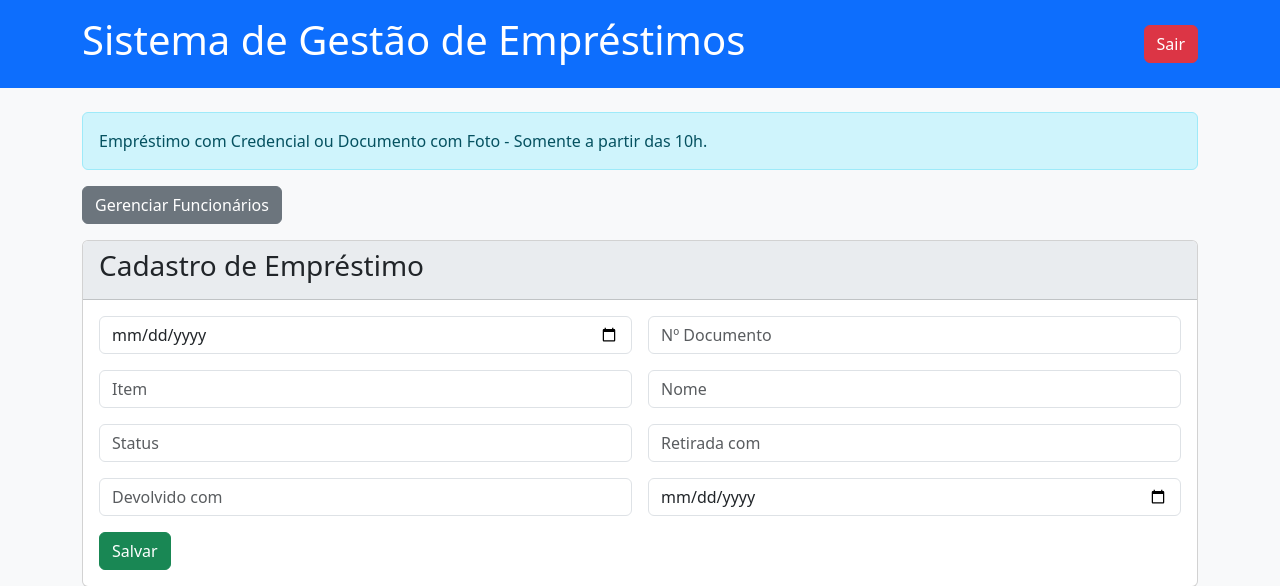
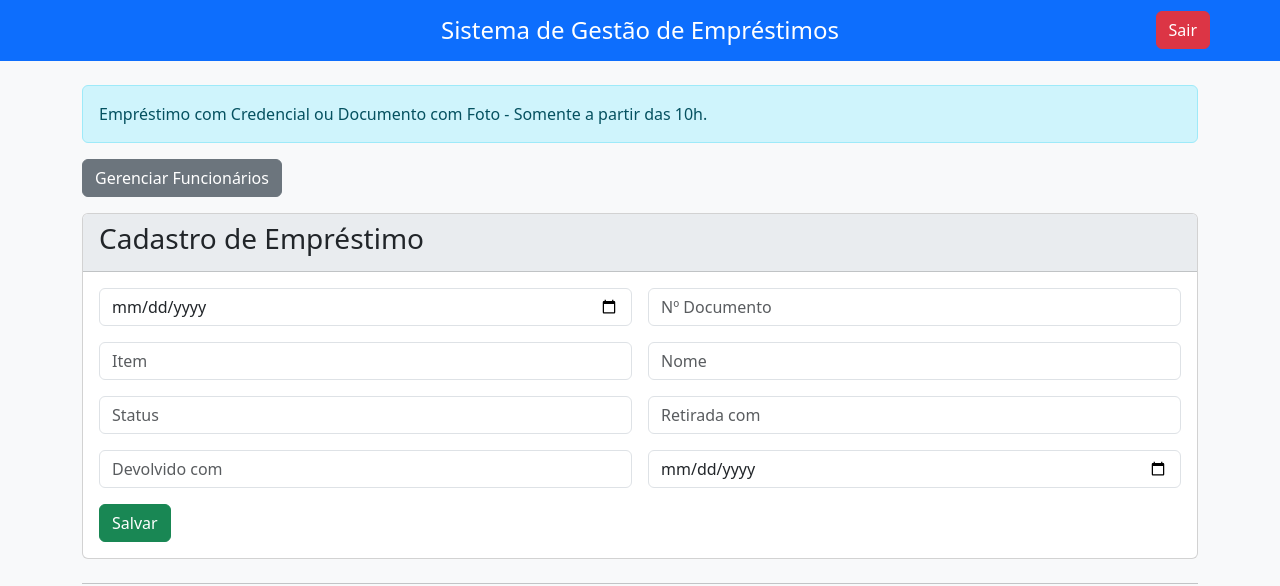
Before and after one commit to AndreyLee/Emprestimo, a PHP site: page / in a window 1280 px wide. Shown: the top 586 px of the page. Run offline with PHP 8.4, Linux system fonts and the light colour scheme; the visitor is signed in with stand-in values (Sample User, id 1); data that the repository does not hold is empty; some libraries are stand-ins or nearby versions.

Commit message:
fix: Centraliza o título no cabeçalho da página principal
Ajusta as classes do Bootstrap 5 no cabeçalho da `index.php` para
garantir que o título "Sistema de Gestão de Empréstimos" fique
perfeitamente centralizado, enquanto o botão "Sair" permanece
alinhado à direita.

```diff
--- a/sge/index.php
+++ b/sge/index.php
@@ -40,9 +40,9 @@ $emprestimos = $pdo->query("SELECT * FROM emprestimos ORDER BY data DESC")->fetc
 </head>
 <body class="d-flex flex-column min-vh-100">
     <header class="bg-primary text-white text-center p-3">
-        <div class="container d-flex justify-content-between align-items-center">
-            <h1>Sistema de Gestão de Empréstimos</h1>
-            <a href="logout.php" class="btn btn-danger">Sair</a>
+        <div class="container position-relative">
+            <h1 class="mb-0 fs-4">Sistema de Gestão de Empréstimos</h1>
+            <a href="logout.php" class="btn btn-danger position-absolute top-50 end-0 translate-middle-y">Sair</a>
         </div>
     </header>
 
```
